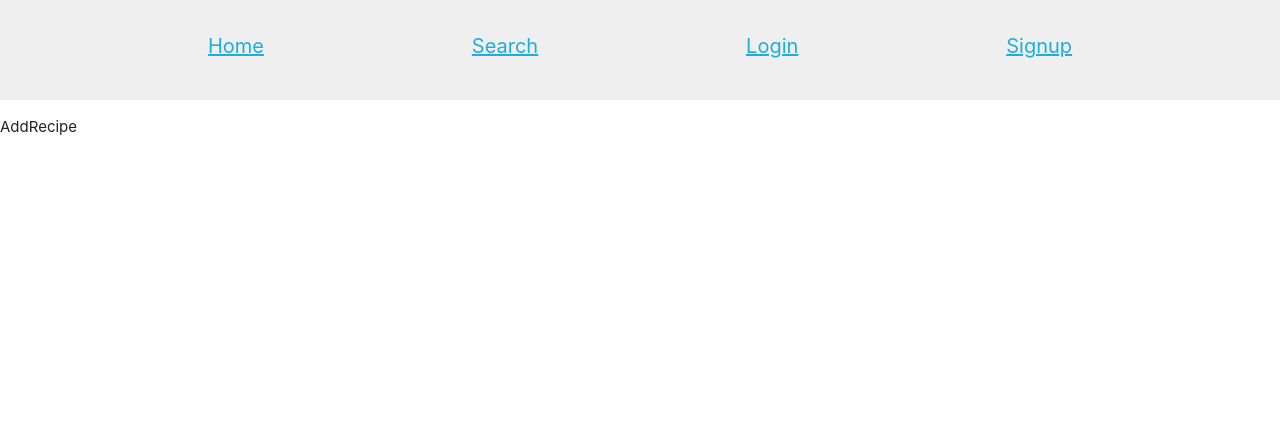
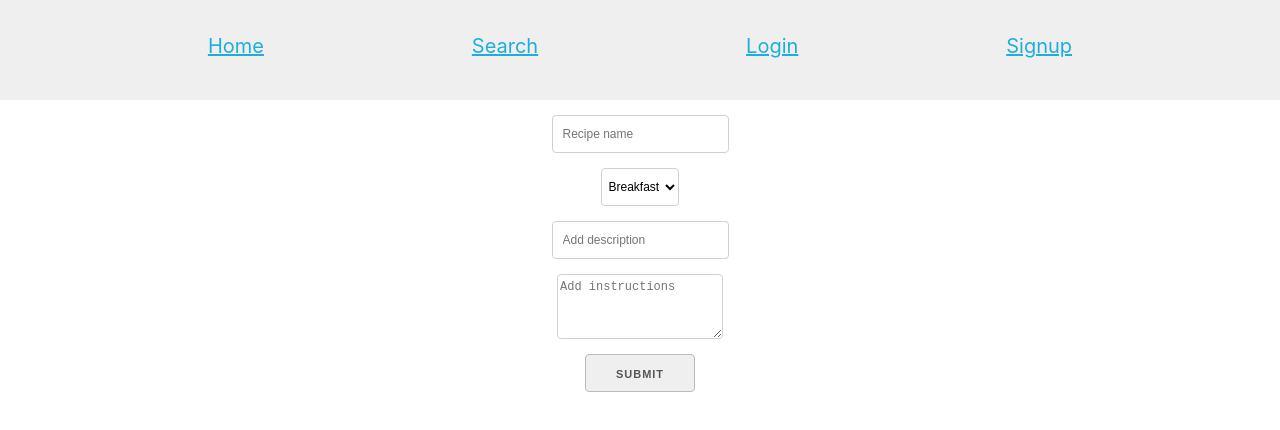
Before and after one commit to uanoob/apollo-graphql, a React (Create React App) app in the folder client/: page /recipe/add in a window 1280 px wide. Shown: the top 430 px of the page. Built offline with nearby package versions, Linux system fonts and the light colour scheme; no server answers.

Commit message:
Client: Create implementations -> AddRecipe & manual updateCache

```diff
--- a/client/src/components/recipe/AddRecipe.js
+++ b/client/src/components/recipe/AddRecipe.js
@@ -1,5 +1,148 @@
-import React from 'react';
+import React, { Component } from 'react';
+import { withRouter } from 'react-router-dom';
+import { PropTypes } from 'prop-types';
+import { Mutation } from 'react-apollo';
+import { ADD_RECIPE, GET_ALL_RECIPES } from '../../queries';
+import Error from '../Error';
 
-const AddRecipe = () => <div>AddRecipe</div>;
+const initialState = {
+  name: '',
+  category: 'Breakfast',
+  description: '',
+  instructions: '',
+  username: '',
+};
 
-export default AddRecipe;
+class AddRecipe extends Component {
+  state = {
+    ...initialState,
+  };
+
+  componentDidMount() {
+    const { session } = this.props;
+    if (session.getCurrentUser) {
+      const { username } = session.getCurrentUser;
+      this.setState({
+        username,
+      });
+    }
+  }
+
+  handleChange = (e) => {
+    const { name, value } = e.target;
+    this.setState({
+      [name]: value,
+    });
+  };
+
+  clearState = () => {
+    this.setState({ ...initialState });
+  };
+
+  handleSubmit = (e, addRecipe) => {
+    e.preventDefault();
+    const { history } = this.props;
+    addRecipe().then(() => {
+      this.clearState();
+      history.push('/');
+    });
+  };
+
+  updateCache = (cache, { data: { addRecipe } }) => {
+    const { getAllRecipes } = cache.readQuery({ query: GET_ALL_RECIPES });
+    cache.writeQuery({
+      query: GET_ALL_RECIPES,
+      data: {
+        getAllRecipes: [addRecipe, ...getAllRecipes],
+      },
+    });
+  };
+
+  validateForm = () => {
+    const { name, description, instructions } = this.state;
+    const isInvalid = !name || !description || !instructions;
+    return isInvalid;
+  };
+
+  render() {
+    const {
+      name, category, description, instructions, username,
+    } = this.state;
+    return (
+      <div className="App">
+        <Mutation
+          mutation={ADD_RECIPE}
+          variables={{
+            name,
+            description,
+            category,
+            instructions,
+            username,
+          }}
+          update={this.updateCache}
+        >
+          {(addRecipe, { loading, error }) => (
+            <form className="form" onSubmit={e => this.handleSubmit(e, addRecipe)}>
+              <input
+                type="text"
+                name="name"
+                value={name}
+                placeholder="Recipe name"
+                onChange={this.handleChange}
+              />
+              <select name="category" value={category} onChange={this.handleChange}>
+                <option value="Breakfast">Breakfast</option>
+                <option value="Lunch">Lunch</option>
+                <option value="Dinner">Dinner</option>
+                <option value="Snack">Snack</option>
+              </select>
+              <input
+                type="text"
+                name="description"
+                value={description}
+                placeholder="Add description"
+                onChange={this.handleChange}
+              />
+              <textarea
+                type="text"
+                name="instructions"
+                value={instructions}
+                placeholder="Add instructions"
+                onChange={this.handleChange}
+              />
+              <button
+                type="submit"
+                // className="button-primary"
+                disabled={loading || this.validateForm()}
+              >
+                Submit
+              </button>
+              {error && <Error error={error} />}
+            </form>
+          )}
+        </Mutation>
+      </div>
+    );
+  }
+}
+
+AddRecipe.defaultProps = {
+  session: PropTypes.shape({
+    getCurrentUser: null,
+  }),
+};
+
+AddRecipe.propTypes = {
+  session: PropTypes.shape({
+    getCurrentUser: PropTypes.shape({
+      created_at: PropTypes.string.isRequired,
+      email: PropTypes.string.isRequired,
+      username: PropTypes.string.isRequired,
+    }),
+  }),
+  history: PropTypes.shape({
+    push: PropTypes.func.isRequired,
+  }).isRequired,
+};
+
+export default withRouter(AddRecipe);
--- a/client/src/index.js
+++ b/client/src/index.js
@@ -14,6 +14,7 @@ import Search from './components/recipe/Search';
 import Login from './components/auth/Login';
 import Signup from './components/auth/Signup';
 import AddRecipe from './components/recipe/AddRecipe';
+import RecipePage from './components/recipe/RecipePage';
 import Profile from './components/profile/Profile';
 import withSession from './components/withSession';
 
@@ -49,7 +50,8 @@ const Root = ({ refetch, session }) => (
         <Route path="/search" component={Search} />
         <Route path="/login" render={() => <Login refetch={refetch} />} />
         <Route path="/signup" render={() => <Signup refetch={refetch} />} />
-        <Route path="/recipe/add" component={AddRecipe} />
+        <Route path="/recipe/add" render={() => <AddRecipe session={session} />} />
+        <Route path="/recipes/:_id" component={RecipePage} />
         <Route path="/profile" component={Profile} />
         <Redirect to="/" />
       </Switch>
```
